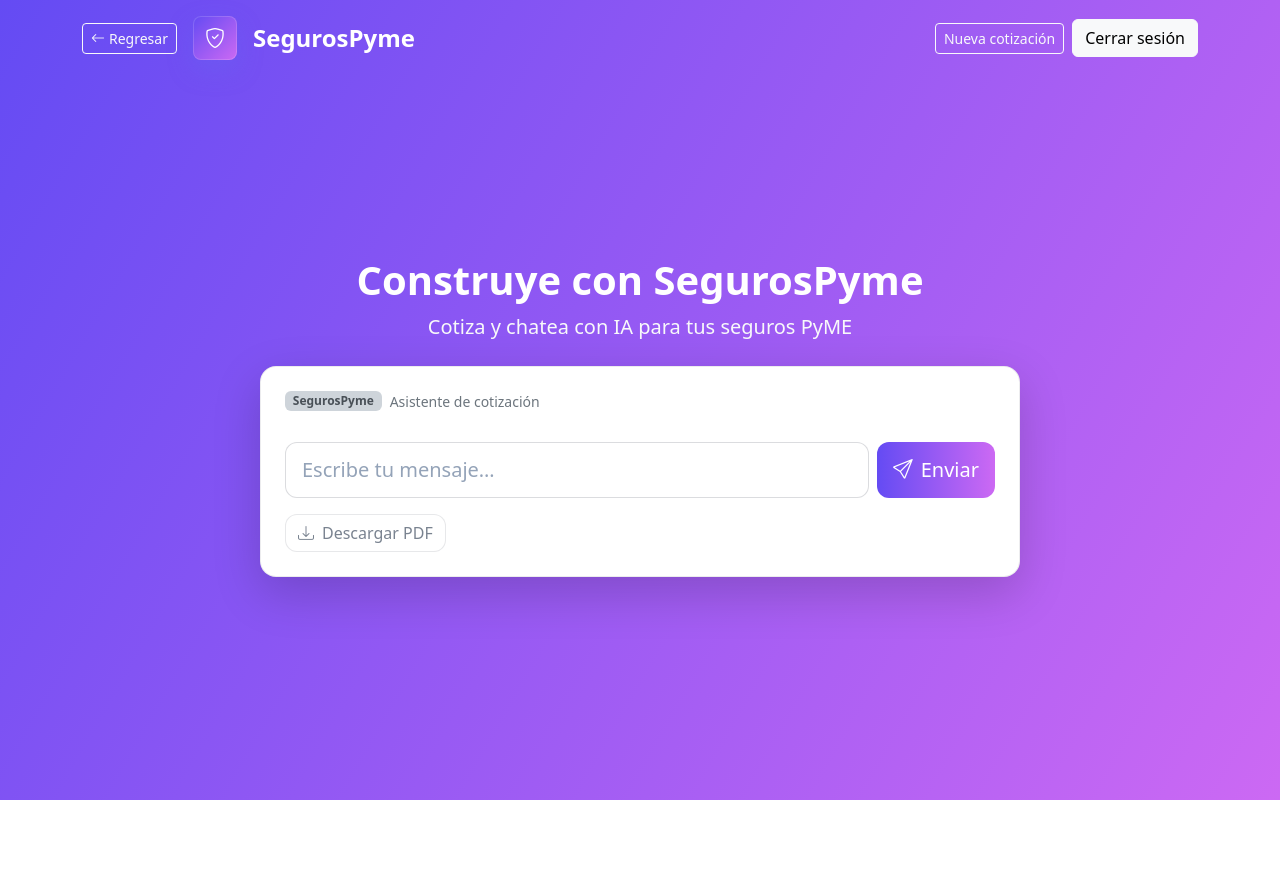
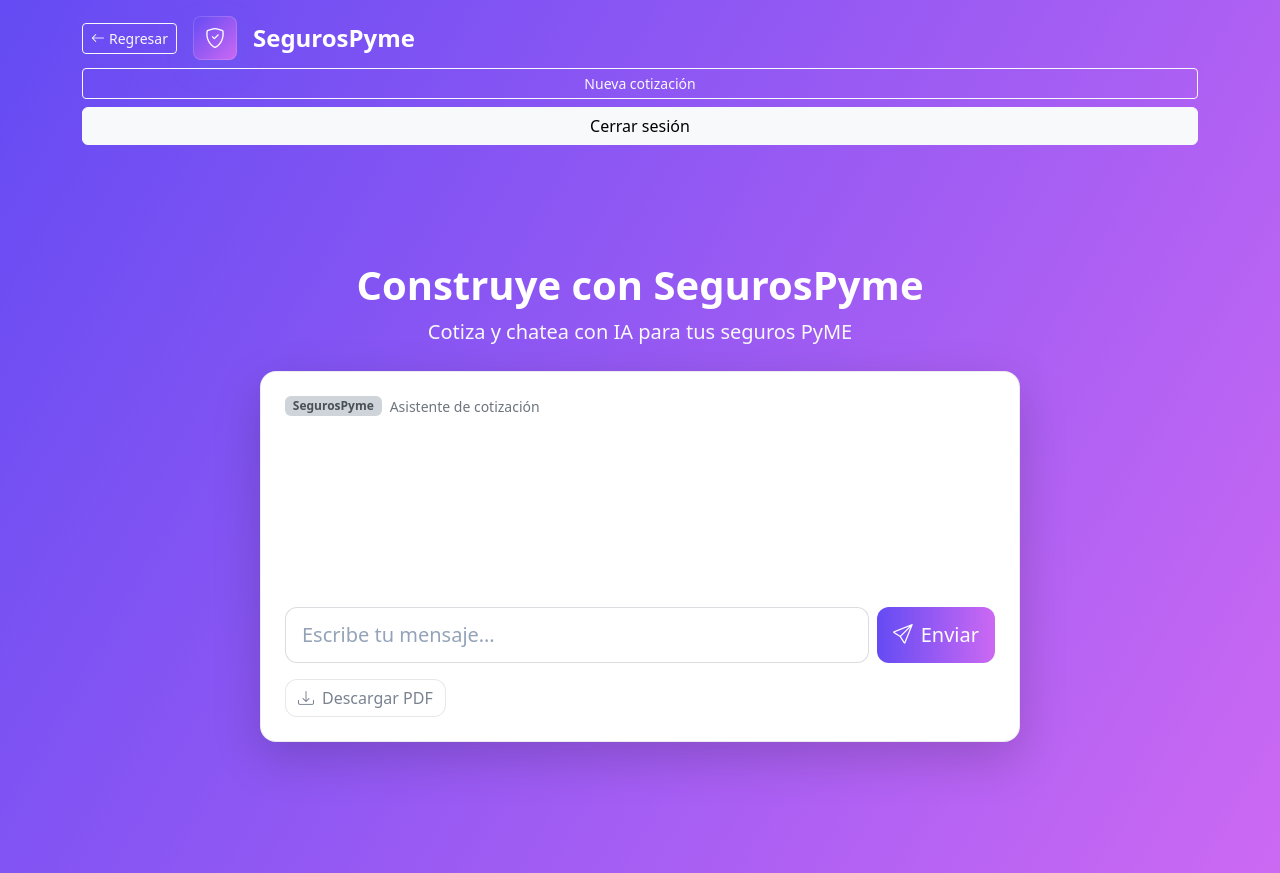
Before and after one commit to lauraac/SegurosPyme, a plain HTML site: page cotizacion/index.html in a window 1280 px wide. Before the commit the page ends 800 px from the top, so only its background shows below. Drawn offline with nearby package versions, Linux system fonts and the light colour scheme.

Commit message:
chore:details

```diff
--- a/cotizacion/chat.css
+++ b/cotizacion/chat.css
@@ -8,7 +8,12 @@
 body {
   background: linear-gradient(120deg, var(--blue), var(--purple));
   min-height: 100vh;
+  min-height: 100dvh; /* corrige el alto con teclado en móvil */
+  overflow-x: hidden; /* evita scroll lateral en móvil */
+  /* opcional pero útil en iPhone con notch: */
+  padding-bottom: env(safe-area-inset-bottom);
 }
+
 .brand-logo {
   width: 44px;
   height: 44px;
@@ -30,6 +35,7 @@ body {
 .hero {
   min-height: calc(100vh - 80px);
   padding: 24px 0 48px;
+  min-height: calc(100dvh - 80px); /* alto dinámico en móvil */
 }
 
 .brand-logo {
@@ -125,3 +131,47 @@ body {
   font-size: 1.25rem;
   line-height: 1;
 }
+
+/* Que la navbar no se rompa en pantallas chicas */
+.navbar .container {
+  flex-wrap: wrap;
+  gap: 0.5rem;
+}
+
+/* El card del chat se adapta y el input queda abajo */
+.chat-card {
+  display: flex;
+  flex-direction: column;
+  width: 100%;
+  max-width: 760px;
+  margin: 0 auto;
+}
+
+/* La lista de mensajes crece y scrollea dentro del card */
+.messages {
+  flex: 1 1 auto;
+  min-height: 160px;
+  max-height: 60vh; /* cómodo en móvil */
+  overflow: auto;
+  padding-right: 2px; /* evita que el scroll tape texto */
+}
+
+/* iOS: evita auto-zoom feo al enfocar */
+input,
+select,
+textarea,
+button {
+  font-size: 16px;
+  line-height: 1.2;
+}
+
+/* En móvil, botones a lo ancho y mensajes más bajos */
+@media (max-width: 576px) {
+  #send-btn,
+  #pdf-btn {
+    width: 100%;
+  }
+  .messages {
+    max-height: 50vh;
+  }
+}
--- a/cotizacion/index.html
+++ b/cotizacion/index.html
@@ -2,7 +2,10 @@
 <html lang="es">
   <head>
     <meta charset="UTF-8" />
-    <meta name="viewport" content="width=device-width, initial-scale=1" />
+    <meta
+      name="viewport"
+      content="width=device-width, initial-scale=1, viewport-fit=cover"
+    />
     <title>SegurosPyme - ChatBot</title>
     <link
       href="https://cdn.jsdelivr.net/npm/bootstrap@5.3.2/dist/css/bootstrap.min.css"
@@ -36,17 +39,24 @@
             <div class="fw-bold fs-4 lh-1 text-white">SegurosPyme</div>
           </div>
         </div>
-        <div class="d-flex align-items-center gap-2">
-          <button id="new-quote" class="btn btn-outline-light btn-sm">
+        <div
+          class="d-flex align-items-center gap-2 flex-wrap ms-auto mt-3 mt-lg-0 w-100 w-lg-auto justify-content-lg-end"
+        >
+          <button
+            id="new-quote"
+            class="btn btn-outline-light btn-sm w-100 w-md-auto"
+          >
             Nueva cotización
           </button>
-          <button id="logout-btn" class="btn btn-light">Cerrar sesión</button>
+          <button id="logout-btn" class="btn btn-light w-100 w-md-auto">
+            Cerrar sesión
+          </button>
         </div>
       </div>
     </nav>
 
     <!-- Hero -->
-    <section class="hero d-flex">
+    <section class="hero d-flex container-full-height px-3">
       <div
         class="container d-flex flex-column align-items-center justify-content-center text-center"
       >
```
